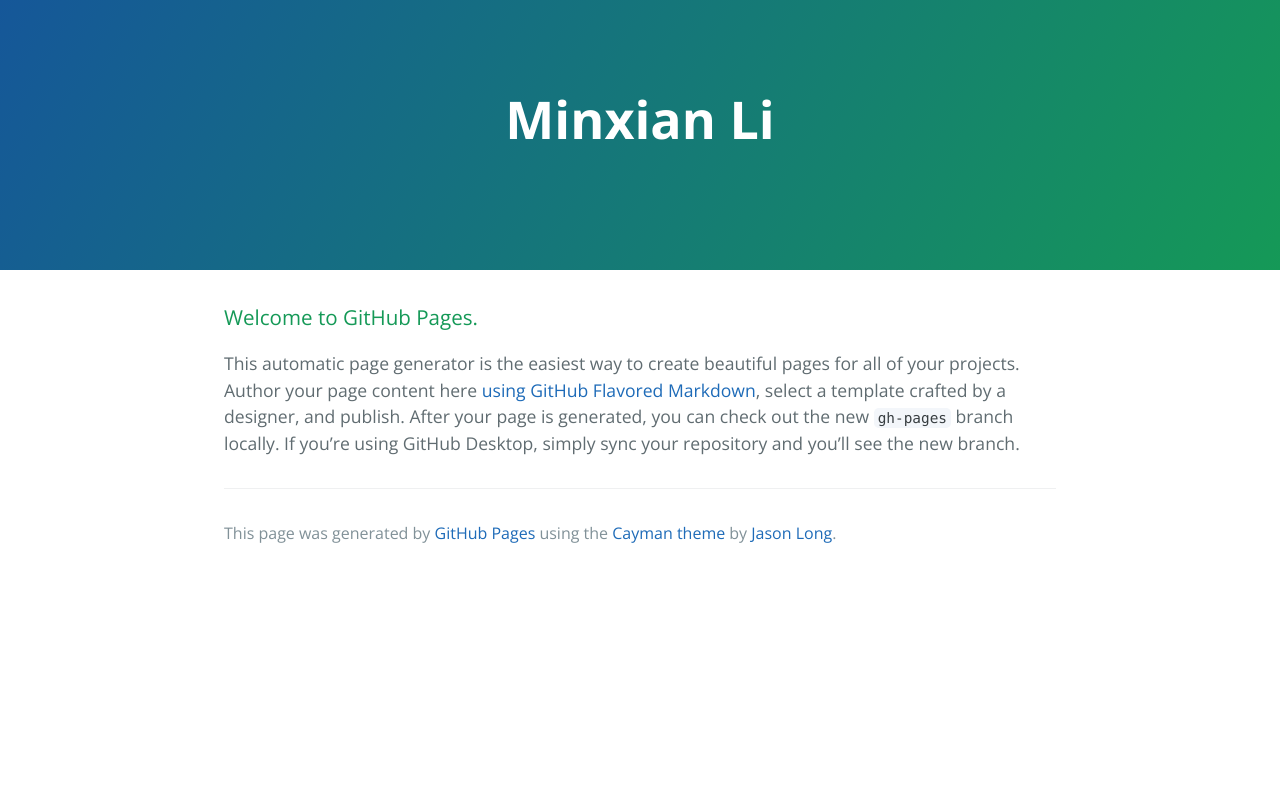
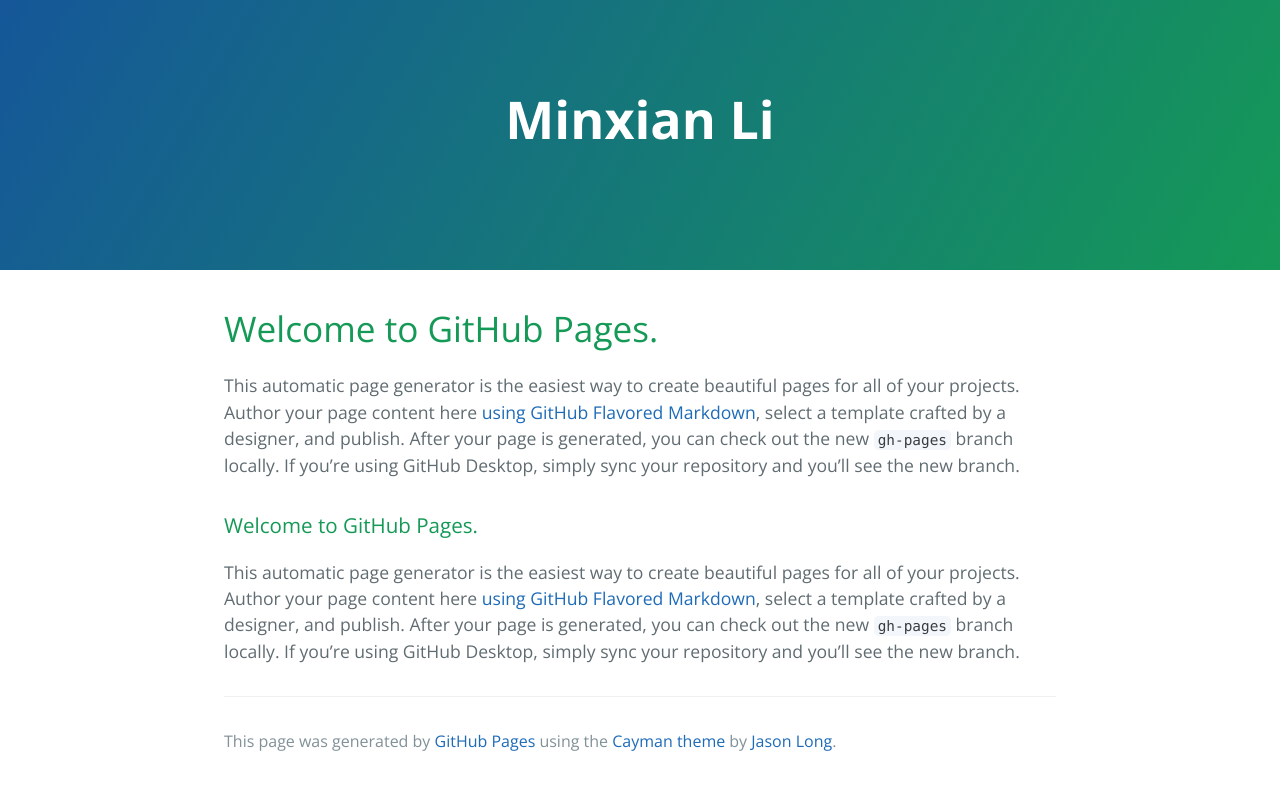
Before and after one commit to MinxianLi/minxianli.github.io, a Jekyll site: the page index.html, which Jekyll copies as it is, in a window 1280 px wide. Shown: the top 790 px of the page. Built offline with Jekyll 4.4.1, drawn with Linux system fonts in a browser that asks for light colours.

Commit message:
Update index.html

```diff
--- a/index.html
+++ b/index.html
@@ -16,10 +16,16 @@
     </section>
 
     <section class="main-content">
-      <h3>
-<a id="welcome-to-github-pages" class="anchor" href="#welcome-to-github-pages" aria-hidden="true"><span class="octicon octicon-link"></span></a>Welcome to GitHub Pages.</h3>
+
+<h1><a id="welcome-to-github-pages" class="anchor" href="#welcome-to-github-pages" aria-hidden="true"><span class="octicon octicon-link"></span></a>Welcome to GitHub Pages.</h1>
 
 <p>This automatic page generator is the easiest way to create beautiful pages for all of your projects. Author your page content here <a href="https://guides.github.com/features/mastering-markdown/">using GitHub Flavored Markdown</a>, select a template crafted by a designer, and publish. After your page is generated, you can check out the new <code>gh-pages</code> branch locally. If you’re using GitHub Desktop, simply sync your repository and you’ll see the new branch.</p>
+
+
+<h3><a id="welcome-to-github-pages" class="anchor" href="#welcome-to-github-pages" aria-hidden="true"><span class="octicon octicon-link"></span></a>Welcome to GitHub Pages.</h3>
+
+<p>This automatic page generator is the easiest way to create beautiful pages for all of your projects. Author your page content here <a href="https://guides.github.com/features/mastering-markdown/">using GitHub Flavored Markdown</a>, select a template crafted by a designer, and publish. After your page is generated, you can check out the new <code>gh-pages</code> branch locally. If you’re using GitHub Desktop, simply sync your repository and you’ll see the new branch.</p>
+
 
       <footer class="site-footer">
 
```
